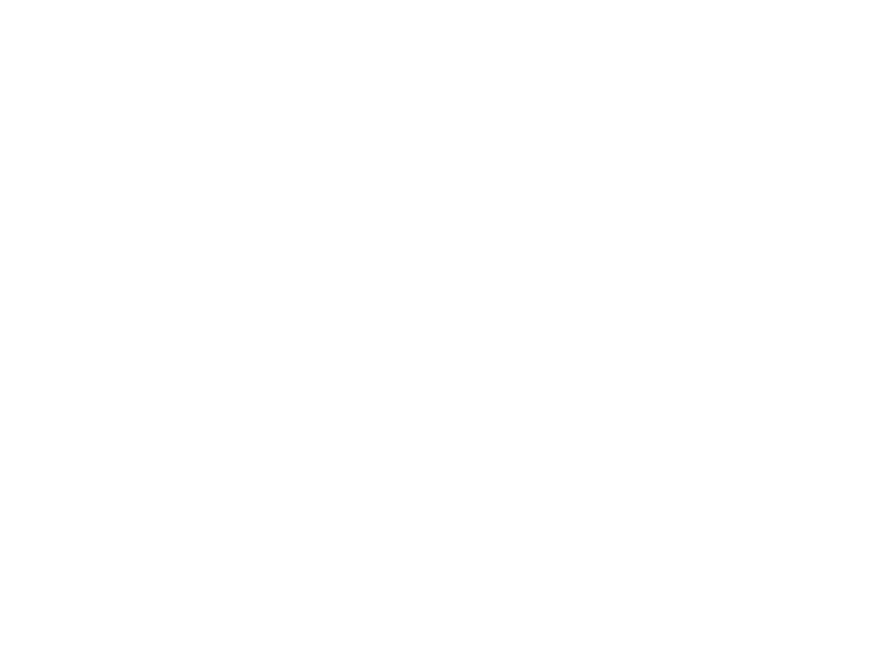
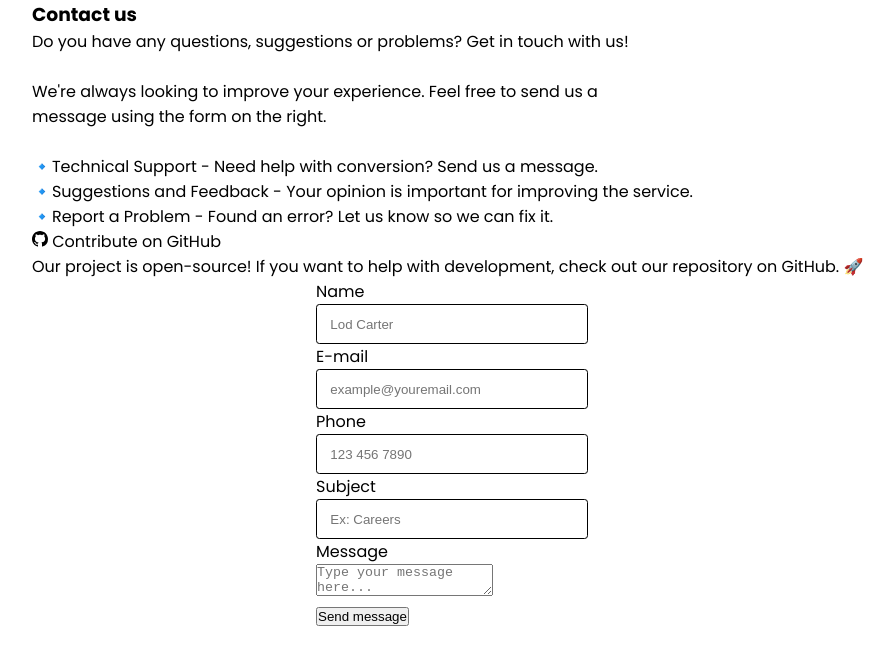
Before and after one commit to lodsa-ntos/vibralisten, a React (Create React App) app in the folder frontend/: page /contact in a window 1280 px wide. Shown: the top 664 px of the page, without its empty margins (188-1082 px from the left). Built offline with nearby package versions, Linux system fonts and the light colour scheme.

Commit message:
Add Contact component with form and styling for user inquiries

```diff
--- a/frontend/src/pages/Contact/Contact.js
+++ b/frontend/src/pages/Contact/Contact.js
@@ -1,9 +1,59 @@
 import React from "react";
+import { BsGithub } from "react-icons/bs";
 
 const Contact = () => {
   return (
-    <div className="body">
+    <div className="container-contacts">
+      <div className="card-contact">
+          <div className="contact-content">
+            <h3 className="title-contact-us">Contact us</h3>
+            <p className="intro-contact-txt">Do you have any questions, suggestions or problems? Get in touch with us!<br />
+            <br />We're always looking to improve your experience.
+            Feel free to send us a <br />message using the form on the right.<br /><br />
+            </p>
 
+            <p className="support-txt">
+            🔹<span className="technical-support-txt">Technical Support </span>- Need help with conversion? Send us a message.<br />
+            🔹<span className="suggestions-feedback-txt">Suggestions and Feedback </span>- Your opinion is important for improving the service.<br />
+            🔹<span className="report-problem-txt">Report a Problem </span>- Found an error? Let us know so we can fix it.
+            </p>
+
+            <div className="github-icon-container">
+              <BsGithub className="github-icon"/> Contribute on GitHub
+            </div>
+            <p className="open-source-github-txt">
+            Our project is open-source! If you want to help with development, check out our repository on GitHub. 🚀
+            </p>
+          </div>
+            {/* social media ?*/}
+      </div>
+      <div className="card-contact">
+          <form className="contact-content">
+            <div className="container-cell">
+              <div className="container-name">
+                <p className="title-name">Name</p>
+                <input className="input" id="name_id" name="Name" placeholder="Lod Carter"></input>
+              </div>
+              <div className="container-email">
+                <p className="title-email">E-mail</p>
+                <input className="input" id="email_id" name="E-mail" placeholder="example@youremail.com"></input>
+              </div>
+              <div className="container-phone">
+                <p className="title-phone">Phone</p>
+                <input className="input" id="phone_id" name="Phone" placeholder="123 456 7890"></input>
+              </div>
+              <div className="container-subject">
+                <p className="title-subject">Subject</p>
+                <input className="input" id="subject_id" name="Subject" placeholder="Ex: Careers"></input>
+              </div>
+              <div className="container-message">
+                <p className="title-message">Message</p>
+                <textarea className="input" id="message_id" placeholder="Type your message here..."></textarea>
+              </div>
+            </div>
+            <button className="send-message-bnt">Send message</button>
+          </form>
+      </div>
     </div>
   );
 };
```
